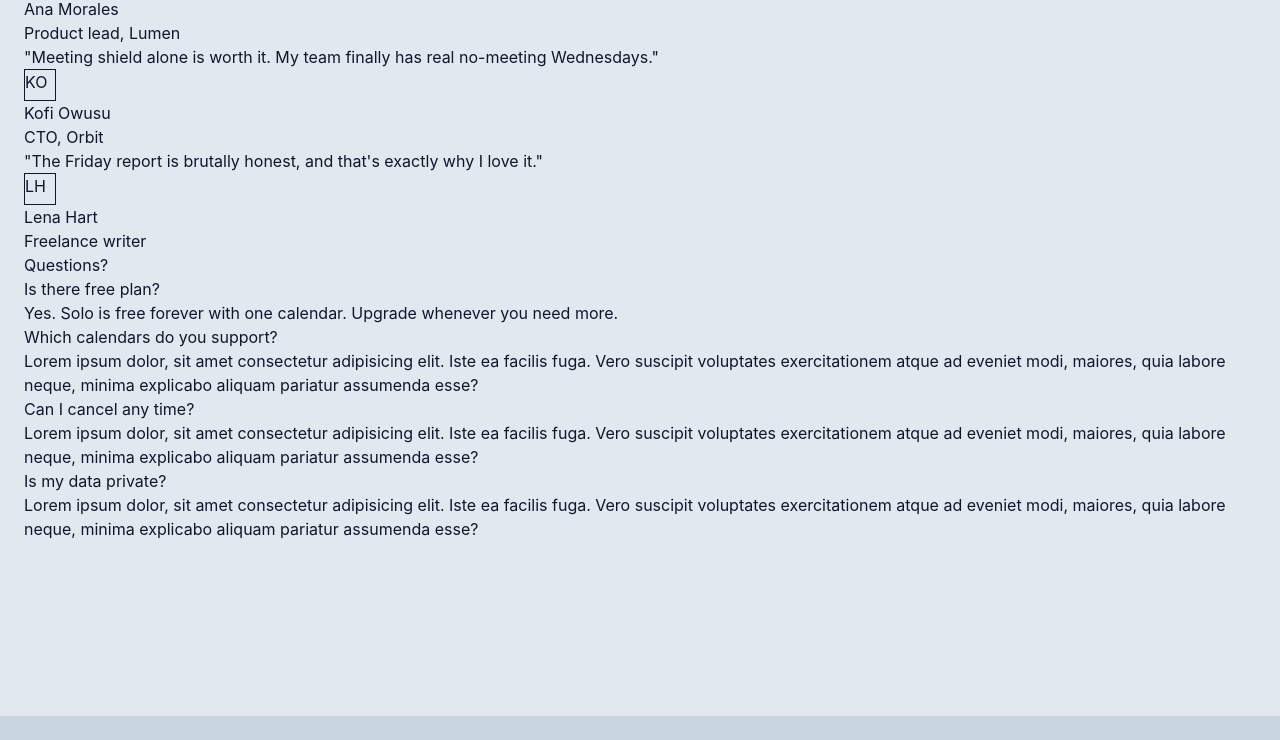
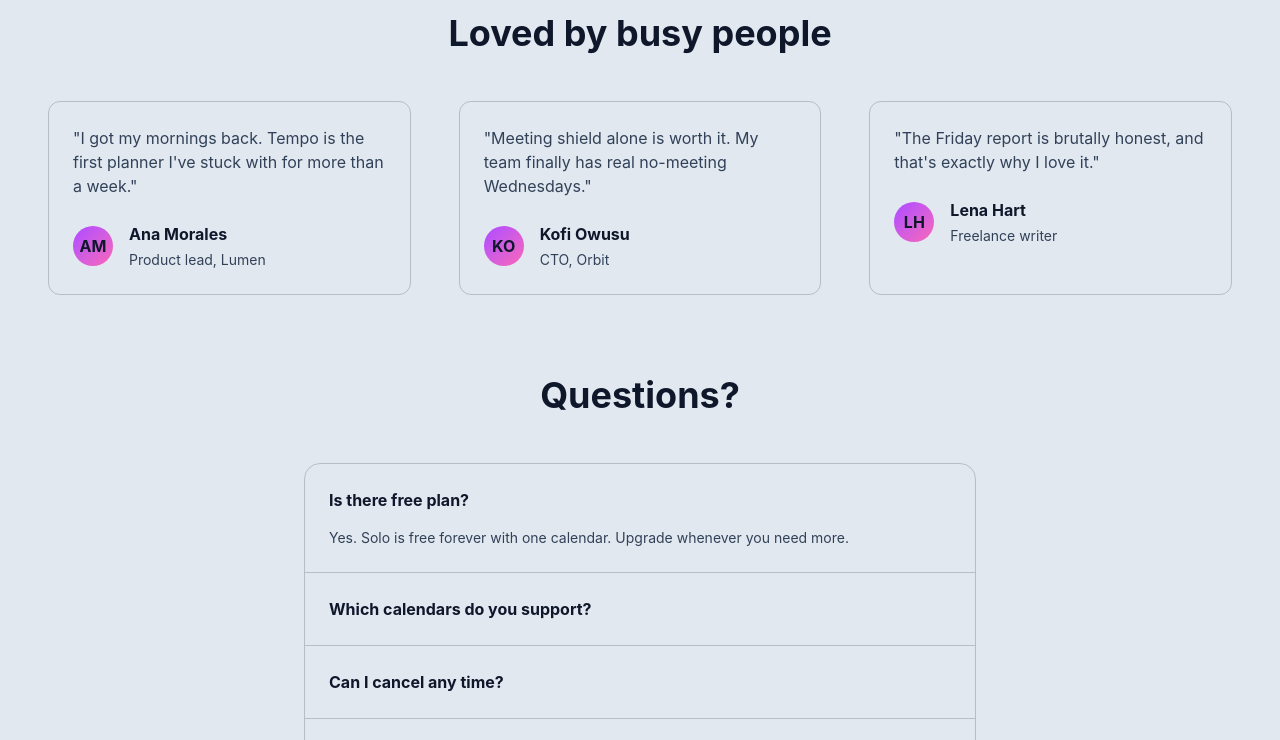
Before and after one commit to greendwin/tailwind-tutorial, a website built with Vite: page exercises/14-capstone/1-landing.html in a window 1280 px wide. Shown: the part 2668-3408 px from the top of the page. Built offline with nearby package versions, Linux system fonts and the light colour scheme.

Commit message:
feat: Q/A section

```diff
--- a/exercises/14-capstone/1-landing.html
+++ b/exercises/14-capstone/1-landing.html
@@ -549,49 +549,145 @@
 
   <!-- USERS REVIEW -->
 
-  <section class="min-h-dvh">
-    <h2>Loved by busy people</h2>
-    <div>
-      <p>"I got my mornings back. Tempo is the first planner I've stuck with for more than a week."</p>
-      <div class="size-8 border">AM</div>
-      <h4>Ana Morales</h4>
-      <p>Product lead, Lumen</p>
+  <section class="min-h-dvh flex py-24">
+    <div class="
+        w-full max-w-page mx-auto
+        flex flex-col items-center
+    ">
+      <h2 class="mb-12 text-4xl font-bold">Loved by busy people</h2>
+      <div class="
+          grid grid-cols-3 gap-12
+          *:p-6 *:rounded-xl
+          *:border *:border-fg/20
+      ">
+        <div class="space-y-6">
+          <p class="text-muted">
+            "I got my mornings back. Tempo is the first planner I've stuck with for more than a week."
+          </p>
+          <div class="flex items-center gap-4">
+            <div class="
+                size-10 rounded-full
+                bg-linear-to-br
+                from-purple-500 to-pink-400
+                flex items-center justify-center
+                font-bold
+            ">
+              AM
             </div>
             <div>
-      <p>"Meeting shield alone is worth it. My team finally has real no-meeting Wednesdays."</p>
-      <div class="size-8 border">KO</div>
-      <h4>Kofi Owusu</h4>
-      <p>CTO, Orbit</p>
+              <h4 class="mb-1 font-bold">Ana Morales</h4>
+              <p class="text-sm text-muted">Product lead, Lumen</p>
+            </div>
+          </div>
+        </div>
+        <div class="space-y-6">
+          <p class="text-muted">
+            "Meeting shield alone is worth it. My team finally has real no-meeting Wednesdays."
+          </p>
+          <div class="flex items-center gap-4">
+            <div class="
+                size-10 rounded-full
+                bg-linear-to-br
+                from-purple-500 to-pink-400
+                flex items-center justify-center
+                font-bold
+            ">
+              KO
             </div>
             <div>
-      <p>"The Friday report is brutally honest, and that's exactly why I love it."</p>
-      <div class="size-8 border">LH</div>
-      <h4>Lena Hart</h4>
-      <p>Freelance writer</p>
+              <h4 class="mb-1 font-bold">Kofi Owusu</h4>
+              <p class="text-sm text-muted">CTO, Orbit</p>
+            </div>
+          </div>
+        </div>
+        <div class="space-y-6">
+          <p class="text-muted">
+            "The Friday report is brutally honest, and that's exactly why I love it."
+          </p>
+          <div class="flex items-center gap-4">
+            <div class="
+                size-10 rounded-full
+                bg-linear-to-br
+                from-purple-500 to-pink-400
+                flex items-center justify-center
+                font-bold
+            ">
+              LH
+            </div>
+            <div>
+              <h4 class="mb-1 font-bold">Lena Hart</h4>
+              <p class="text-sm text-muted">Freelance writer</p>
+            </div>
+          </div>
+        </div>
       </div>
 
-    <h2>Questions?</h4>
-      <div>
-        <h4>Is there free plan?</h4>
+      <h2 class="mt-20 mb-12 text-4xl font-bold">Questions?</h4>
+        <div class="
+            w-full max-w-2xl
+            border rounded-2xl
+            border-fg/20
+            *:p-6
+            *:not-last:border-b
+            *:not-last:border-b-fg/20
+            [&_summary]:font-bold
+            [&_summary]:list-none
+            [&_summary]:cursor-pointer
+            [&_summary]:flex
+            [&_summary]:items-center
+            [&_svg]:ml-auto
+            [&_svg]:size-4
+            [&_svg]:text-muted
+            [&_svg]:group-hover/summary:text-fg
+            [&_svg]:group-open:rotate-180
+            [&_svg]:transition
+            [&_p]:mt-4
+            [&_p]:text-sm
+            [&_p]:text-muted
+        ">
+          <details open class="group">
+            <summary class="group/summary">
+              Is there free plan?
+              <svg>
+                <use href="svg/icons/chevron-down.svg"></use>
+              </svg>
+            </summary>
             <p>Yes. Solo is free forever with one calendar. Upgrade whenever you need more.</p>
+          </details>
+          <details class="group">
+            <summary class="group/summary">
+              Which calendars do you support?
+              <svg>
+                <use href="svg/icons/chevron-down.svg"></use>
+              </svg>
+            </summary>
+            <p>Lorem ipsum dolor, sit amet consectetur adipisicing elit. Iste ea facilis fuga. Vero suscipit voluptates
+              exercitationem atque ad eveniet modi, maiores, quia labore neque, minima explicabo aliquam pariatur
+              assumenda esse?</p>
+          </details>
+          <details class="group">
+            <summary class="group/summary">
+              Can I cancel any time?
+              <svg>
+                <use href="svg/icons/chevron-down.svg"></use>
+              </svg>
+            </summary>
+            <p>Lorem ipsum dolor, sit amet consectetur adipisicing elit. Iste ea facilis fuga. Vero suscipit voluptates
+              exercitationem atque ad eveniet modi, maiores, quia labore neque, minima explicabo aliquam pariatur
+              assumenda esse?</p>
+          </details>
+          <details class="group">
+            <summary class="group/summary">
+              Is my data private?
+              <svg>
+                <use href="svg/icons/chevron-down.svg"></use>
+              </svg>
+            </summary>
+            <p>Lorem ipsum dolor, sit amet consectetur adipisicing elit. Iste ea facilis fuga. Vero suscipit voluptates
+              exercitationem atque ad eveniet modi, maiores, quia labore neque, minima explicabo aliquam pariatur
+              assumenda esse?</p>
+          </details>
         </div>
-      <div>
-        <h4>Which calendars do you support?</h4>
-        <p>Lorem ipsum dolor, sit amet consectetur adipisicing elit. Iste ea facilis fuga. Vero suscipit voluptates
-          exercitationem atque ad eveniet modi, maiores, quia labore neque, minima explicabo aliquam pariatur assumenda
-          esse?</p>
-      </div>
-      <div>
-        <h4>Can I cancel any time?</h4>
-        <p>Lorem ipsum dolor, sit amet consectetur adipisicing elit. Iste ea facilis fuga. Vero suscipit voluptates
-          exercitationem atque ad eveniet modi, maiores, quia labore neque, minima explicabo aliquam pariatur assumenda
-          esse?</p>
-      </div>
-      <div>
-        <h4>Is my data private?</h4>
-        <p>Lorem ipsum dolor, sit amet consectetur adipisicing elit. Iste ea facilis fuga. Vero suscipit voluptates
-          exercitationem atque ad eveniet modi, maiores, quia labore neque, minima explicabo aliquam pariatur assumenda
-          esse?</p>
     </div>
   </section>
 
```
Lines whose indentation alone changed are shown as unchanged.
